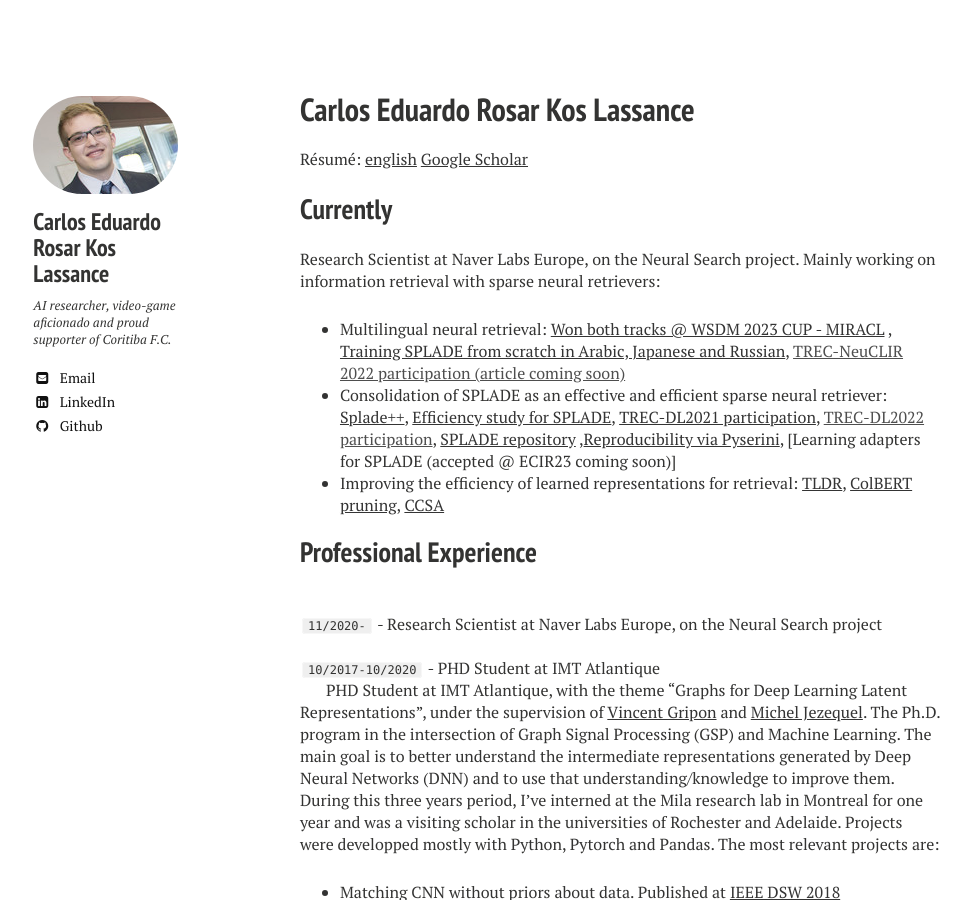
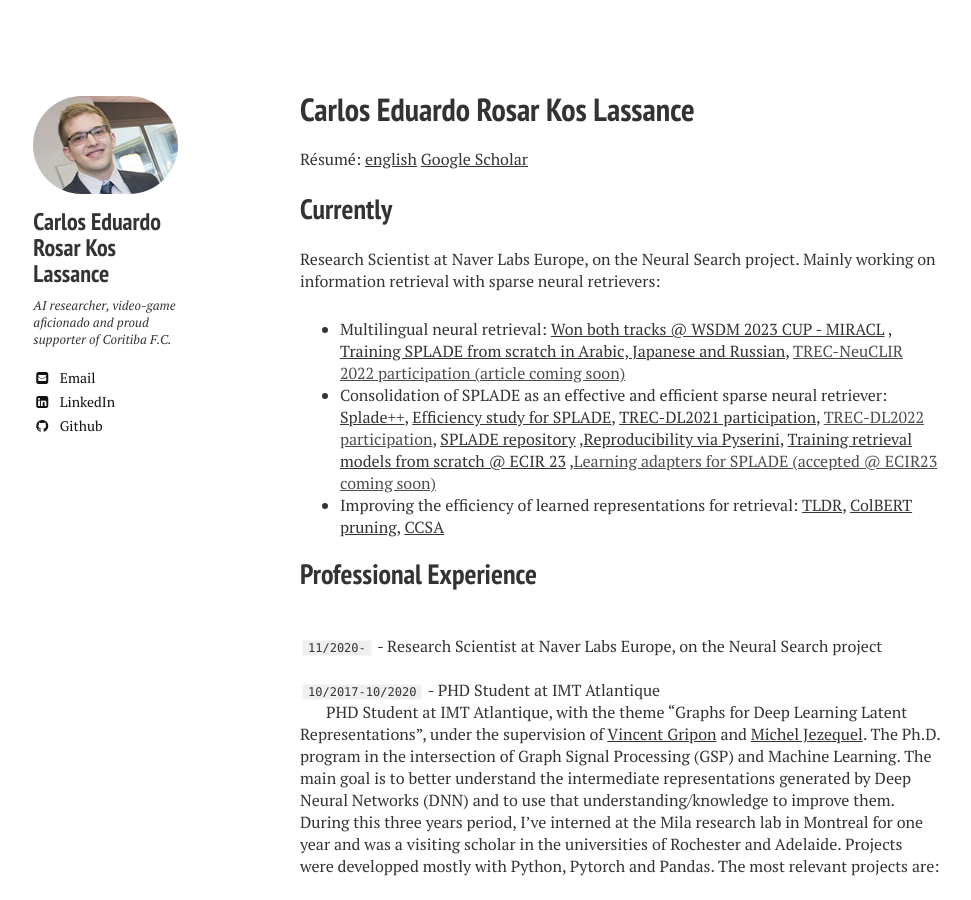
Before and after one commit to cadurosar/cadurosar.github.io, a Jekyll site: the page built from index.md, in a window 1280 px wide and 900 px high. Shown: the whole window, without its empty margins (20-991 px from the left). Built offline with Jekyll 4.4.1, drawn with Linux system fonts in a browser that asks for light colours; nearby versions of some CDN libraries.

Commit message:
Update index.md

```diff
--- a/index.md
+++ b/index.md
@@ -14,7 +14,7 @@ Résumé:
 Research Scientist at Naver Labs Europe, on the Neural Search project. Mainly working on information retrieval with sparse neural retrievers:
 
 * Multilingual neural retrieval: [Won both tracks @ WSDM 2023 CUP - MIRACL]({{ site.url }}/papers/ExtendingEnglishIRMultiLingual_MIRACL.pdf) , [Training SPLADE from scratch in Arabic, Japanese and Russian](https://arxiv.org/pdf/2301.10444.pdf), [TREC-NeuCLIR 2022 participation (article coming soon)]()
-* Consolidation of SPLADE as an effective and efficient sparse neural retriever: [Splade++](https://arxiv.org/pdf/2205.04733.pdf), [Efficiency study for SPLADE](https://arxiv.org/pdf/2207.03834.pdf), [TREC-DL2021 participation](https://europe.naverlabs.com/wp-content/uploads/2022/05/NLE-SPLADE-at-TREC-1.pdf), [TREC-DL2022 participation](), [SPLADE repository](https:/github.com/naver/splade) ,[Reproducibility via Pyserini](https://github.com/castorini/pyserini/blob/master/docs/experiments-spladev2.md), [Learning adapters for SPLADE (accepted @ ECIR23 coming soon)]
+* Consolidation of SPLADE as an effective and efficient sparse neural retriever: [Splade++](https://arxiv.org/pdf/2205.04733.pdf), [Efficiency study for SPLADE](https://arxiv.org/pdf/2207.03834.pdf), [TREC-DL2021 participation](https://europe.naverlabs.com/wp-content/uploads/2022/05/NLE-SPLADE-at-TREC-1.pdf), [TREC-DL2022 participation](), [SPLADE repository](https:/github.com/naver/splade) ,[Reproducibility via Pyserini](https://github.com/castorini/pyserini/blob/master/docs/experiments-spladev2.md), [Training retrieval models from scratch @ ECIR 23]({{ site.url }}/presentations/ECIR2023.pdf) ,[Learning adapters for SPLADE (accepted @ ECIR23 coming soon)]()
 * Improving the efficiency of learned representations for retrieval: [TLDR](https://openreview.net/forum?id=86fhqdBUbx), [ColBERT pruning](https://arxiv.org/abs/2112.06540), [CCSA](https://dl.acm.org/doi/abs/10.1145/3404835.3463066)
 
 ## Professional Experience ##
```
